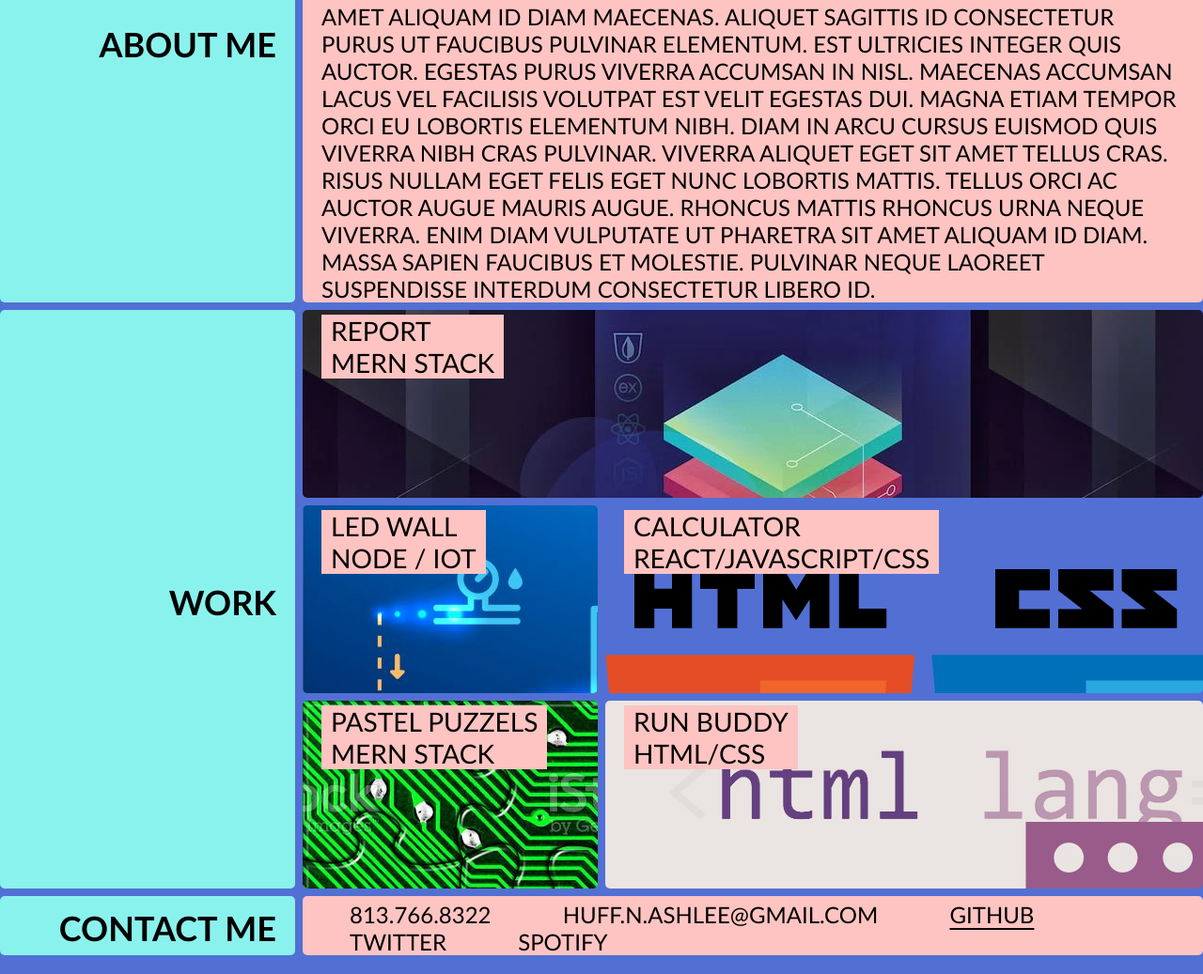
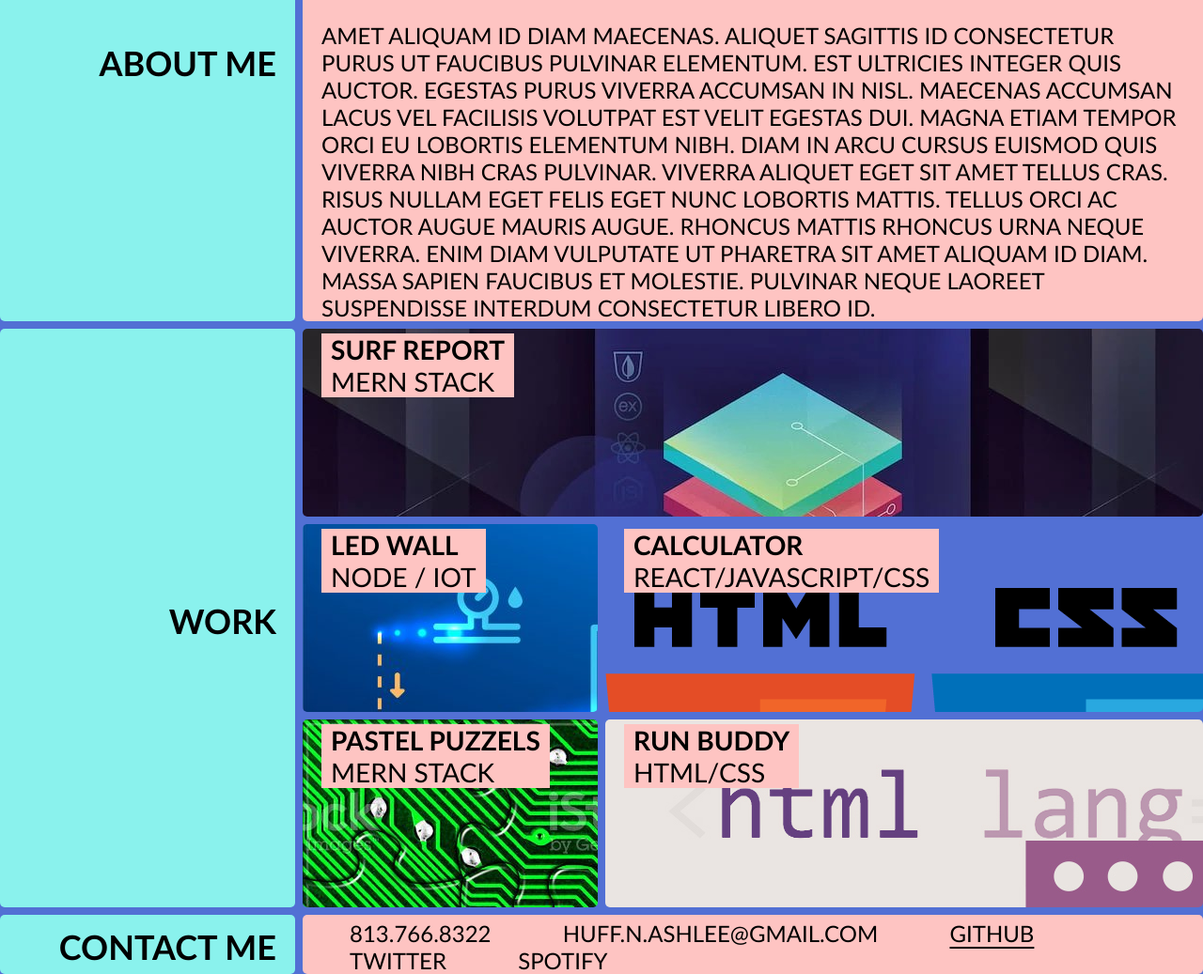
Before and after one commit to ash12486/employeeShowcase, a plain HTML site: page index.html in a window 1280 px wide. Shown: the part 705-1742 px from the top of the page at 94% size. Drawn offline with Linux system fonts and the light colour scheme.

Commit message:
a few typos were fixed in HTML

```diff
--- a/assets/style.css
+++ b/assets/style.css
@@ -31,10 +31,13 @@ a:link{
     grid-area: profile;
     width: 150px;
     display: inline-block;
+    padding-top: 20px;
     border-radius: 800px;
-    border-style: solid;
+    border-spacing: 20px;
     border-width: 5px;
     border-color: var(--your-pink);
+
+    border-style: solid;
 }
 
 .image {
--- a/index.html
+++ b/index.html
@@ -38,31 +38,31 @@
 
     <div class="bkg-img2a" id="content2a">
         <a href="/employeeShowcase/blank.html">
-        <h3><span>Report<br>
+        <h3><span><strong>Surf Report</strong><br>
         MERN Stack</span></h3>
         </a>
     </div>
     <div class="bkg-img2b" id="content2b">
         <a href="/employeeShowcase/blank.html">
-        <h3><span>LED Wall<br>
+        <h3><span><strong>LED Wall</strong><br>
         Node / IoT</span></h3>
     </a>
     </div>
     <div class="bkg-img2c" id="content2c">
         <a href="/employeeShowcase/blank.html">
-        <h3><span>Calculator<br>
+        <h3><span><strong>Calculator</strong><br>
         React/Javascript/CSS</span></h3>
         </a>
     </div>
     <div class="bkg-img2d" id="content2d">
         <a href="/employeeShowcase/blank.html">
-        <h3><span>Pastel Puzzels<br>
+        <h3><span><strong>Pastel Puzzels</strong><br>
         MERN Stack</span></h3>
         </a>
     </div>
     <div class="bkg-img2e" id="content2e">
         <a href="/employeeShowcase/blank.html">
-        <h3><span>Run Buddy<br>
+        <h3><span><strong>Run Buddy</strong><br>
         HTML/CSS</span></h3>
         </a>
     </div>
```
